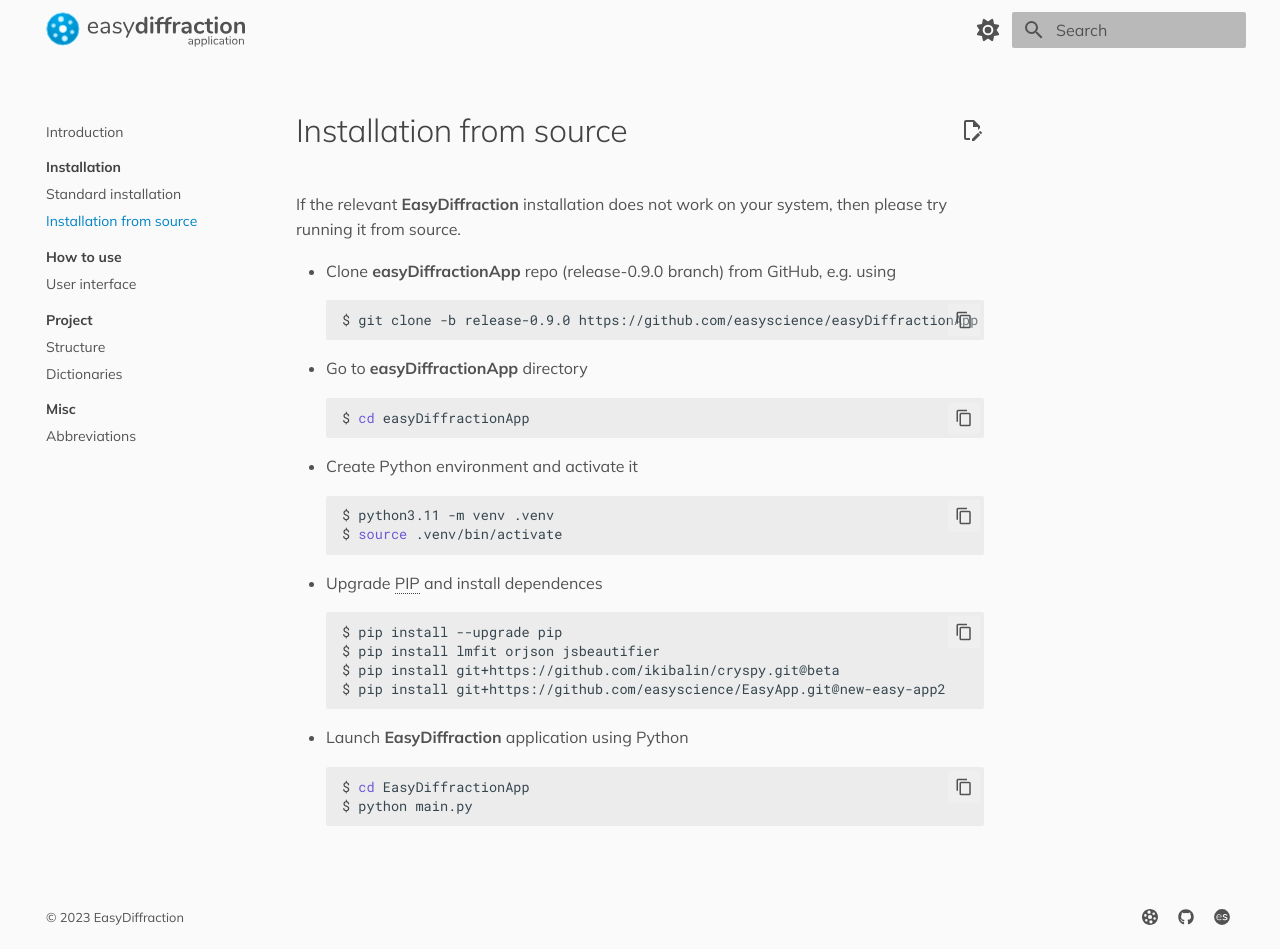
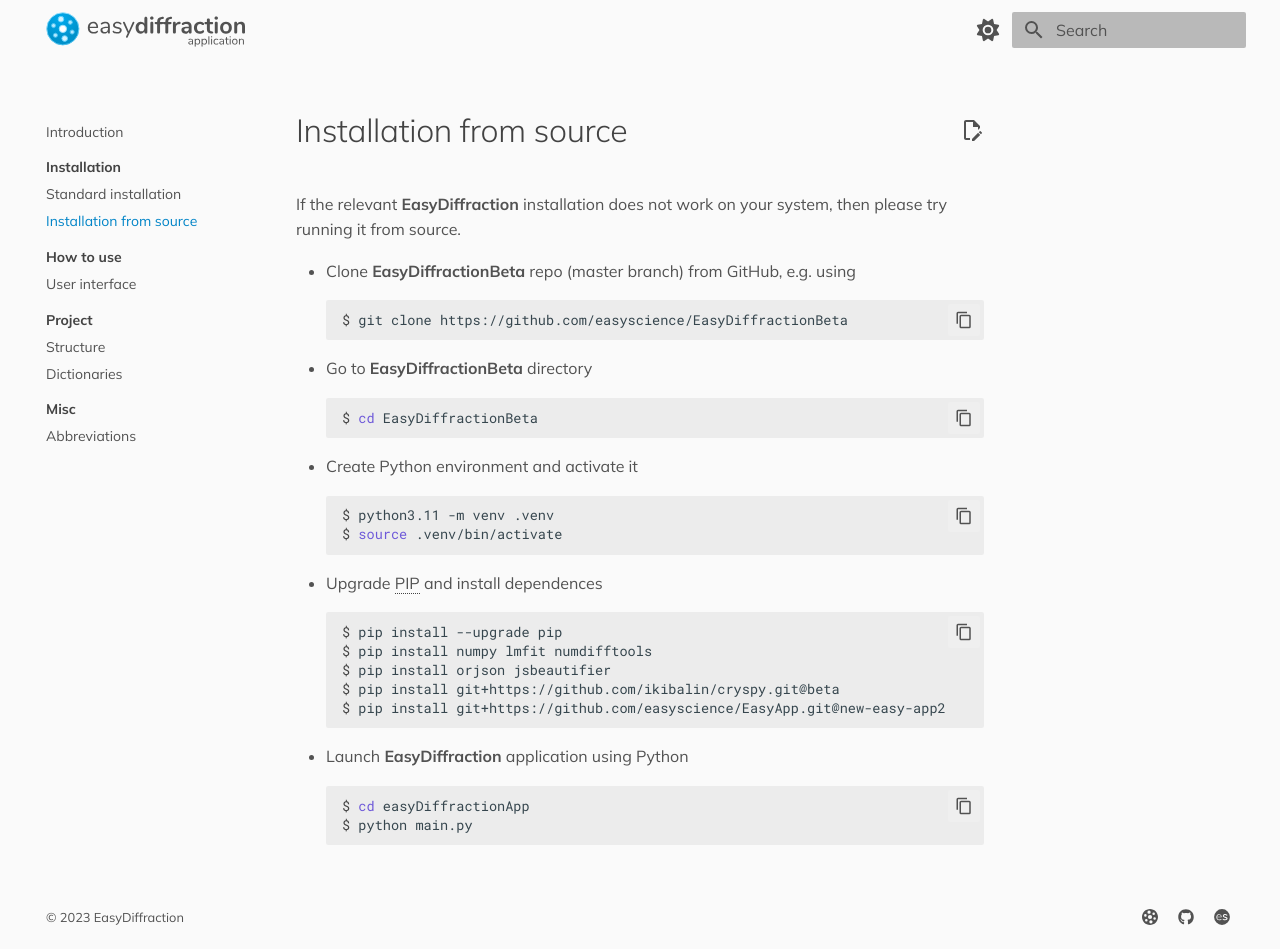
Before and after one commit to EasyScience/EasyDiffractionAppDocs, an MkDocs documentation site: the page built from docs/installation/from-source.md, in a window 1280 px wide and 949 px high. Built offline with MkDocs 1.6.1 and Material for MkDocs 9.7.7, drawn with Linux system fonts in a browser that asks for light colours; comment, search, counter and statistics services are not loaded.

Commit message:
Update info on how to run from source

````diff
--- a/docs/installation/from-source.md
+++ b/docs/installation/from-source.md
@@ -2,13 +2,13 @@
 
 If the relevant **EasyDiffraction** installation does not work on your system, then please try running it from source.
 
-* Clone **easyDiffractionApp** repo (release-0.9.0 branch) from GitHub, e.g. using
+* Clone **EasyDiffractionBeta** repo (master branch) from GitHub, e.g. using
 ```console
-$ git clone -b release-0.9.0 https://github.com/easyscience/easyDiffractionApp
+$ git clone https://github.com/easyscience/EasyDiffractionBeta
 ```
-* Go to **easyDiffractionApp** directory
+* Go to **EasyDiffractionBeta** directory
 ```console
-$ cd easyDiffractionApp
+$ cd EasyDiffractionBeta
 ```
 * Create Python environment and activate it
 ```console
@@ -18,13 +18,14 @@ $ source .venv/bin/activate
 * Upgrade PIP and install dependences
 ```console
 $ pip install --upgrade pip
-$ pip install lmfit orjson jsbeautifier
+$ pip install numpy lmfit numdifftools
+$ pip install orjson jsbeautifier
 $ pip install git+https://github.com/ikibalin/cryspy.git@beta
 $ pip install git+https://github.com/easyscience/EasyApp.git@new-easy-app2
 ```
 * Launch **EasyDiffraction** application using Python
 ```console
-$ cd EasyDiffractionApp
+$ cd easyDiffractionApp
 $ python main.py
 ```
 
````
